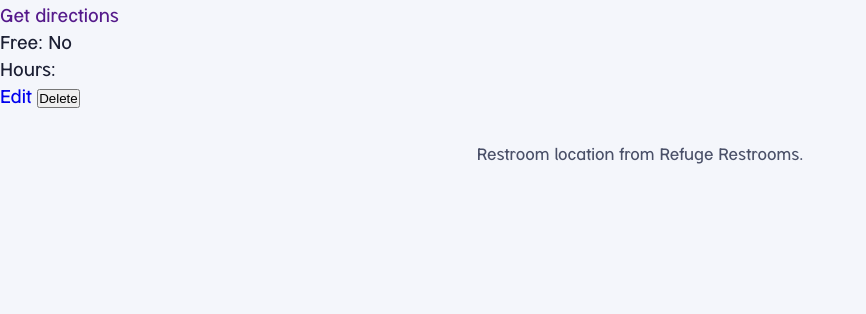
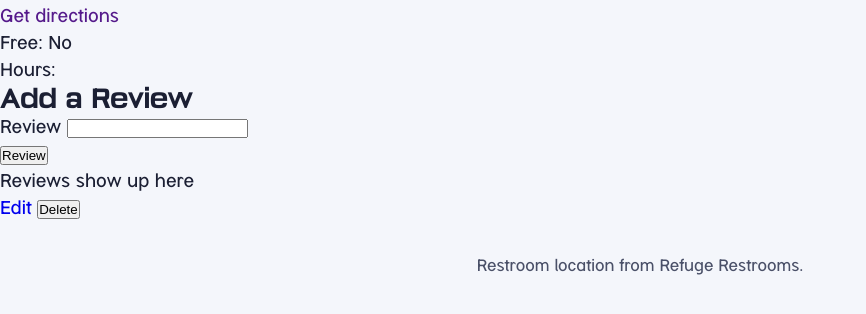
Before and after one commit to smayanja3/restroomDemoDay, a Node server app: template views/showOne.ejs in a window 1280 px wide. Shown: the part 95-409 px from the top of the page, without its empty margins (0-866 px from the left). Run offline with Node 20, Linux system fonts and the light colour scheme; the template is opened without the code that fills it, so the values that code supplies are empty; some libraries are stand-ins or nearby versions.

Commit message:
added reviews to views and editted cloudinary in modles reviews and controller

```diff
--- a/views/showOne.ejs
+++ b/views/showOne.ejs
@@ -11,6 +11,27 @@
         </p>
         <p>Hours: <%= restroom.is24Hours ? 'Open 24 hours' : restroom.hours %>
         </p>
+
+    <div class="mt-5">
+            <h2>Add a Review</h2>
+        <form action="/review/createReview/<%= restroom._id %>" method="POST" enctype="multipart/form-data">
+            <div class="mb-3">
+
+                <label for="review" class="form-label">Review</label>
+                <input type="text" class="form-control" id="comment" name="review">
+            </div>
+            <button type="submit" class="btn btn-primary">Review</button>
+        </form>
+    </div>
+
+        <ul>
+            <p>Reviews show up here</p>
+            <% for(let i = 0; i < reviews.length; i ++) { %>
+            <li class="col-6 justify-content-between mt-5">
+            <%= reviews[i].review %>
+            </li>
+        <% } %>
+        </ul>
         <a href="/restrooms/edit/<%= restroom._id %>">Edit</a>
         <button type="button" id="danger" data-id="<%= restroom._id %>">Delete</button>
     </main>
```
Also changed, not shown: controllers/reviews.js (+13 -5 lines), models/review.js (+4 -4 lines).
